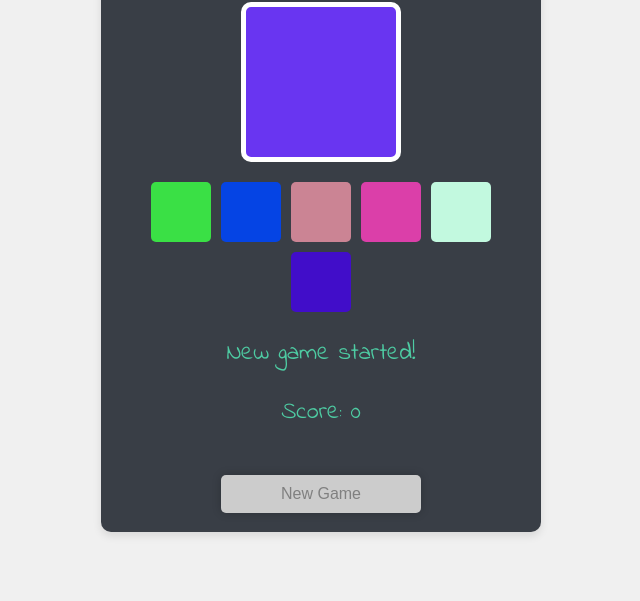
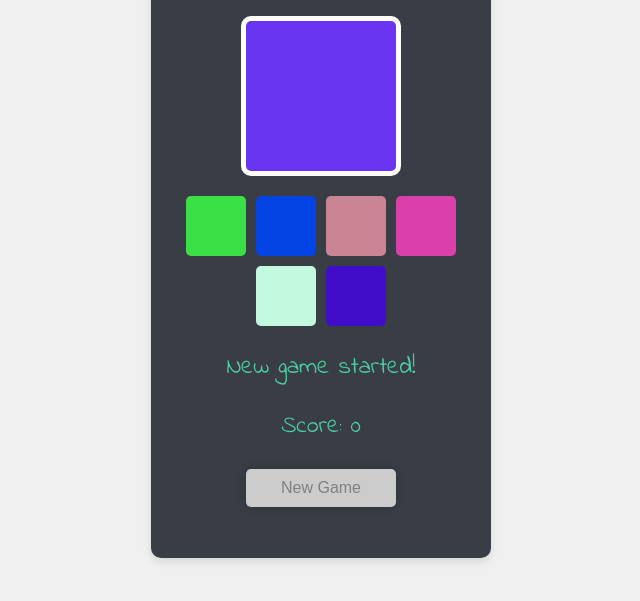
Before and after one commit to graphgeo02/ColorGame, a plain HTML site: page index.html in a window 1280 px wide. Shown: the part 193-794 px from the top of the page, without its empty margins (319-959 px from the left). Drawn offline with Linux system fonts and the light colour scheme.

Commit message:
second commit

```diff
--- a/index.css
+++ b/index.css
@@ -20,8 +20,7 @@ p {
 }
 .container {
   text-align: center;
-  max-width: 400px;
-  /* background: #fff; */
+  max-width: 300px;
   background-color: #393E46;
   padding: 20px;
   border-radius: 10px;
@@ -68,15 +67,15 @@ p {
 }
 
 .new-game-button {
-  margin-top: 20px;
+  margin-bottom: 2rem;
   padding: 10px 20px;
   background-color: #28a745;
   color: white;
   border: none;
   border-radius: 5px;
-
   cursor: pointer;
   width: 50%;
+
 }
 
 .new-game-button:hover {
```
